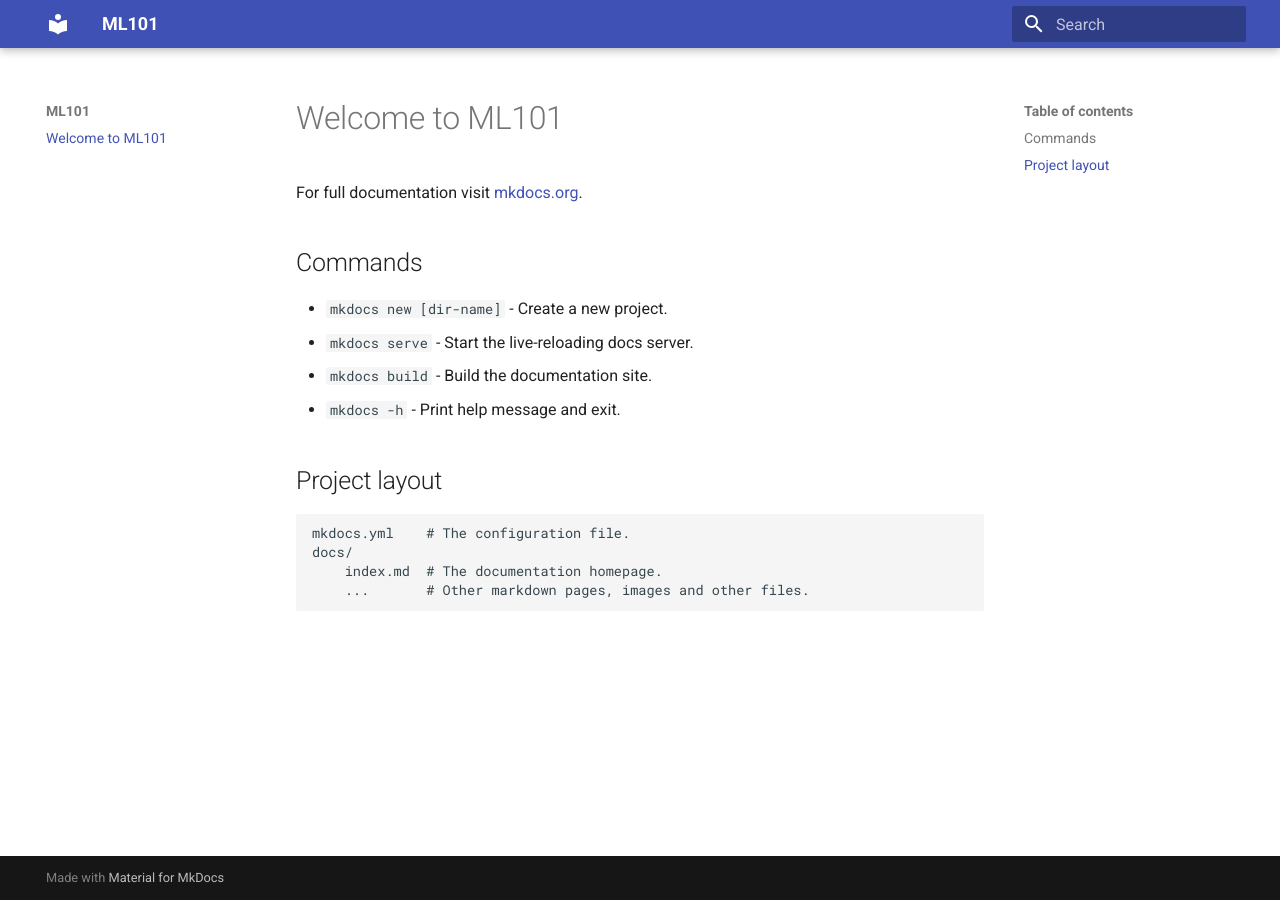
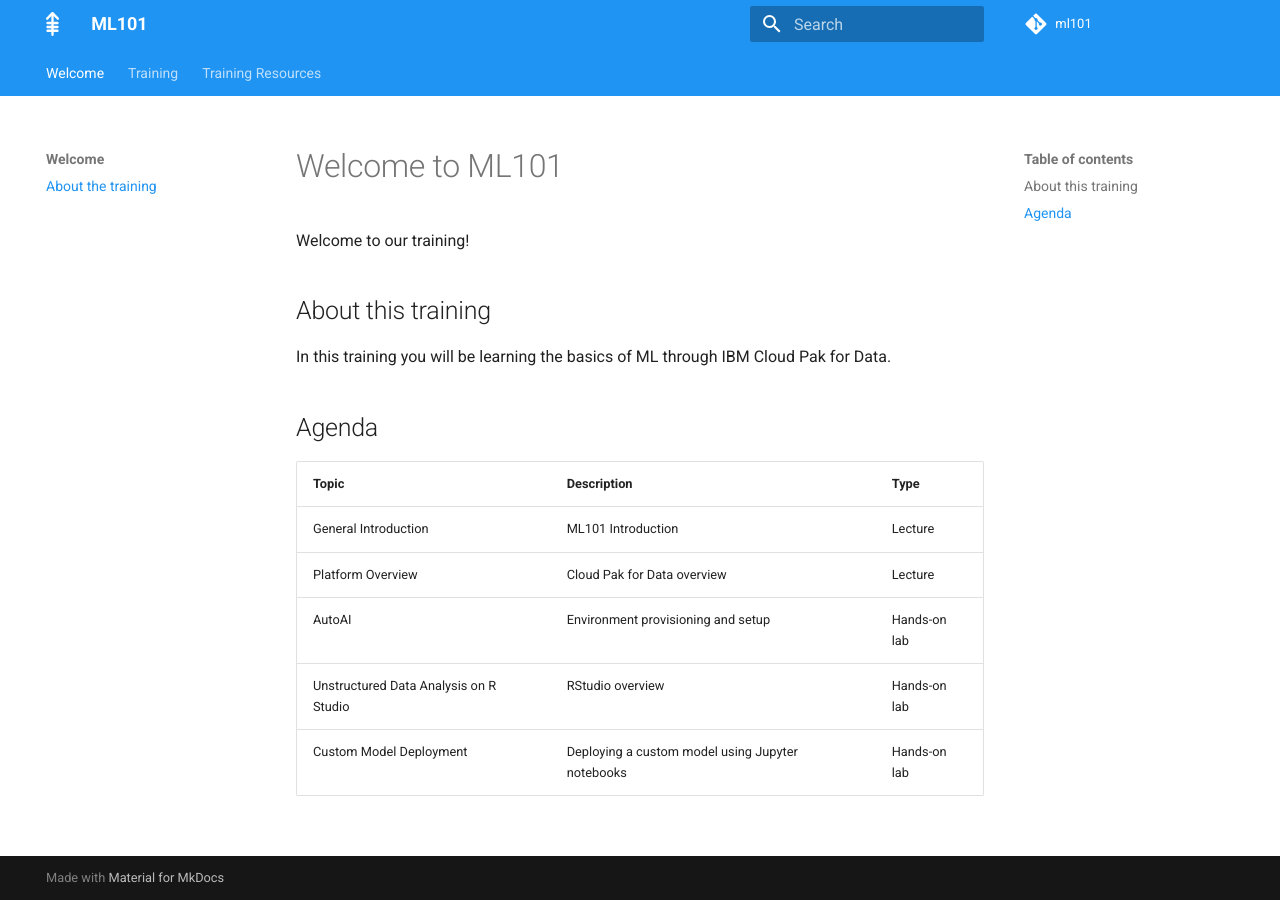
Before and after one commit to ygivenx/ml101, an MkDocs documentation site: the page built from docs/index.md, in a window 1280 px wide. Built offline with MkDocs 1.6.1 and Material for MkDocs 9.7.7, drawn with Linux system fonts in a browser that asks for light colours.

Commit message:
update content

```diff
--- a/docs/index.md
+++ b/docs/index.md
@@ -1,17 +1,17 @@
 # Welcome to ML101
 
-For full documentation visit [mkdocs.org](https://www.mkdocs.org).
+Welcome to our training!
 
-## Commands
+## About this training
 
-* `mkdocs new [dir-name]` - Create a new project.
-* `mkdocs serve` - Start the live-reloading docs server.
-* `mkdocs build` - Build the documentation site.
-* `mkdocs -h` - Print help message and exit.
+In this training you will be learning the basics of ML through IBM Cloud Pak for Data.
 
-## Project layout
+## Agenda
 
-    mkdocs.yml    # The configuration file.
-    docs/
-        index.md  # The documentation homepage.
-        ...       # Other markdown pages, images and other files.
+| Topic | Description | Type |
+| :--- | :--- | :--- |
+| General Introduction | ML101 Introduction | Lecture |
+| Platform Overview | Cloud Pak for Data overview | Lecture |
+| AutoAI | Environment provisioning and setup | Hands-on lab |
+| Unstructured Data Analysis on R Studio | RStudio overview | Hands-on lab |
+| Custom Model Deployment | Deploying a custom model using Jupyter notebooks | Hands-on lab |
--- a/mkdocs.yml
+++ b/mkdocs.yml
@@ -1,4 +1,34 @@
+# Project information
 site_name: ML101
-site_url:
+site_url: https://github.mskcc.org/pages/aiml/ml101/
+
+# Repo
+repo_name: ml101
+repo_url: https://github.mskcc.org/aiml/ml101
+edit_uri: edit/master/docs
+
+# Navigation
+nav:
+  - Welcome:
+    - About the training: index.md
+  - Training:
+    - Introduction to ML: introduction-to-ml.md
+    - CP4D Overview: introduction-to-cp4d.md
+    - AutoAI:
+      - Introduction: autoai.md
+      - About the data set: servicenow-dataset.md
+    - Unstructured Data Analysis on R Studio: unstructured-data-analysis-on-rstudio.md
+    - Custom Model Deployment: custom-model-deployment.md
+  - Training Resources:
+    - Resources: resources.md
+
+# Theme
 theme:
   name: material
+  features:
+    - navigation.tabs
+  palette:
+    scheme: default
+    primary: blue
+    accent: blue
+  logo: logo.svg
```
Also changed, not shown: docs/autoai.md (added, +13 -0 lines), docs/introduction-to-cp4d.md (added, +13 -0 lines), docs/introduction-to-ml.md (added, +11 -0 lines), docs/servicenow-dataset.md (added, +51 -0 lines), docs/unstructured-data-analysis-on-rstudio.md (added, +1 -0 lines), docs/custom-model-deployment.md (added), docs/logo.svg (added).
